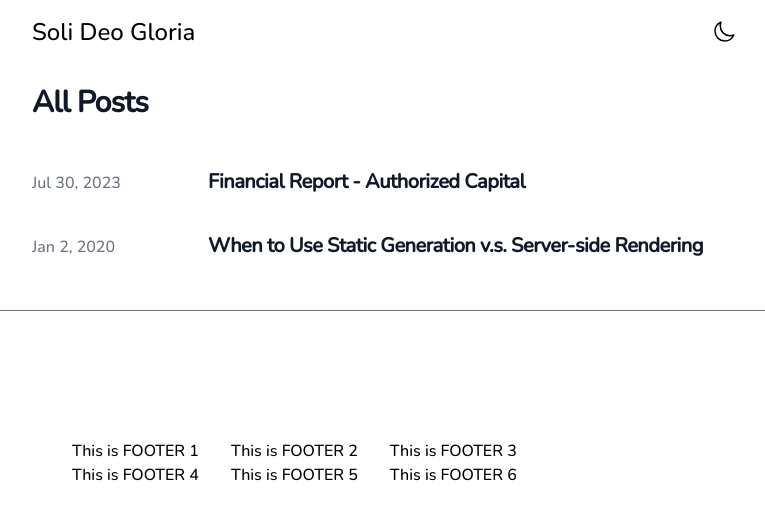
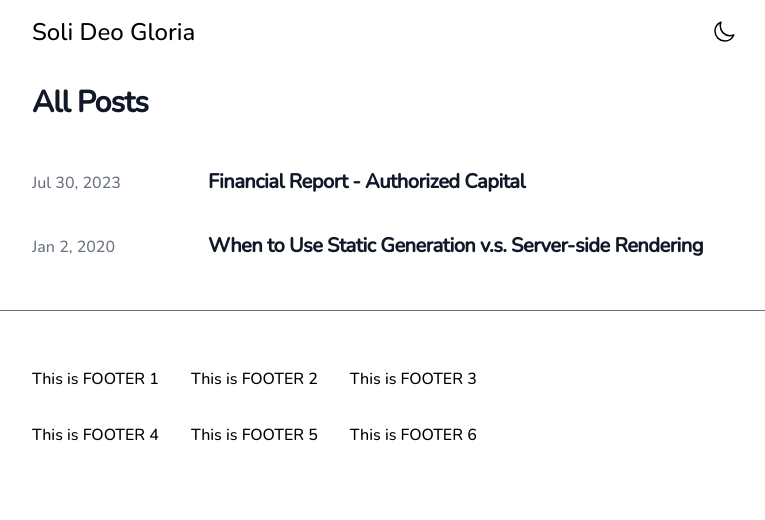
Before and after one commit to limkaleb/blog, a Next.js app: page / in a window 1280 px wide. Shown: the top 520 px of the page, without its empty margins (256-1021 px from the left). Built offline with nearby package versions, Linux system fonts and the light colour scheme.

Commit message:
fix image path

```diff
--- a/app/components/Footer.tsx
+++ b/app/components/Footer.tsx
@@ -3,7 +3,6 @@ export default function Footer() {
     <div className="mt-8 border-t border-gray-500">
       <div className="max-w-3xl mx-auto px-4 sm:px-6 lg:px-8">
         <div className="relative h-48 flex flex-col justify-center items-start gap-8">
-          <div className="absolute inset-x-10 bottom-0 h-16">
           <div className="flex gap-8">
             <h1>This is FOOTER 1</h1>
             <h1>This is FOOTER 2</h1>
@@ -17,6 +16,5 @@ export default function Footer() {
       </div>
       </div>
     </div>
-    </div>
   )
 }
--- a/posts/authorized-capital.md
+++ b/posts/authorized-capital.md
@@ -7,7 +7,7 @@ This is key takeaway from the book I just read, **"Cara Mudah Memahami Laporan K
 
 Reading company's financial report is essential before we start to put our money in. One of important metric we can start to check is **Equity**. First we can check for company's **Authorized capital** / modal dasar. You can go to Equity section and start look from the beginning.
 
-![modal-dasar]('../modal-dasar.jpg')
+![modal-dasar](../modal-dasar.jpg)
 
 This is showing SIDO company issued and paid for 30M shares each of Rp 50, so total of Rp 1.5 T paid by company.
 Company can also issued IPO or issued new shares to public (right issue) or to certain parties only. Whatever it is, if newly issued shares are sold with higher price, the difference or profit will be going to **Additional paid-in capital** / tambahan modal disetor.
```
Lines whose indentation alone changed are shown as unchanged.
